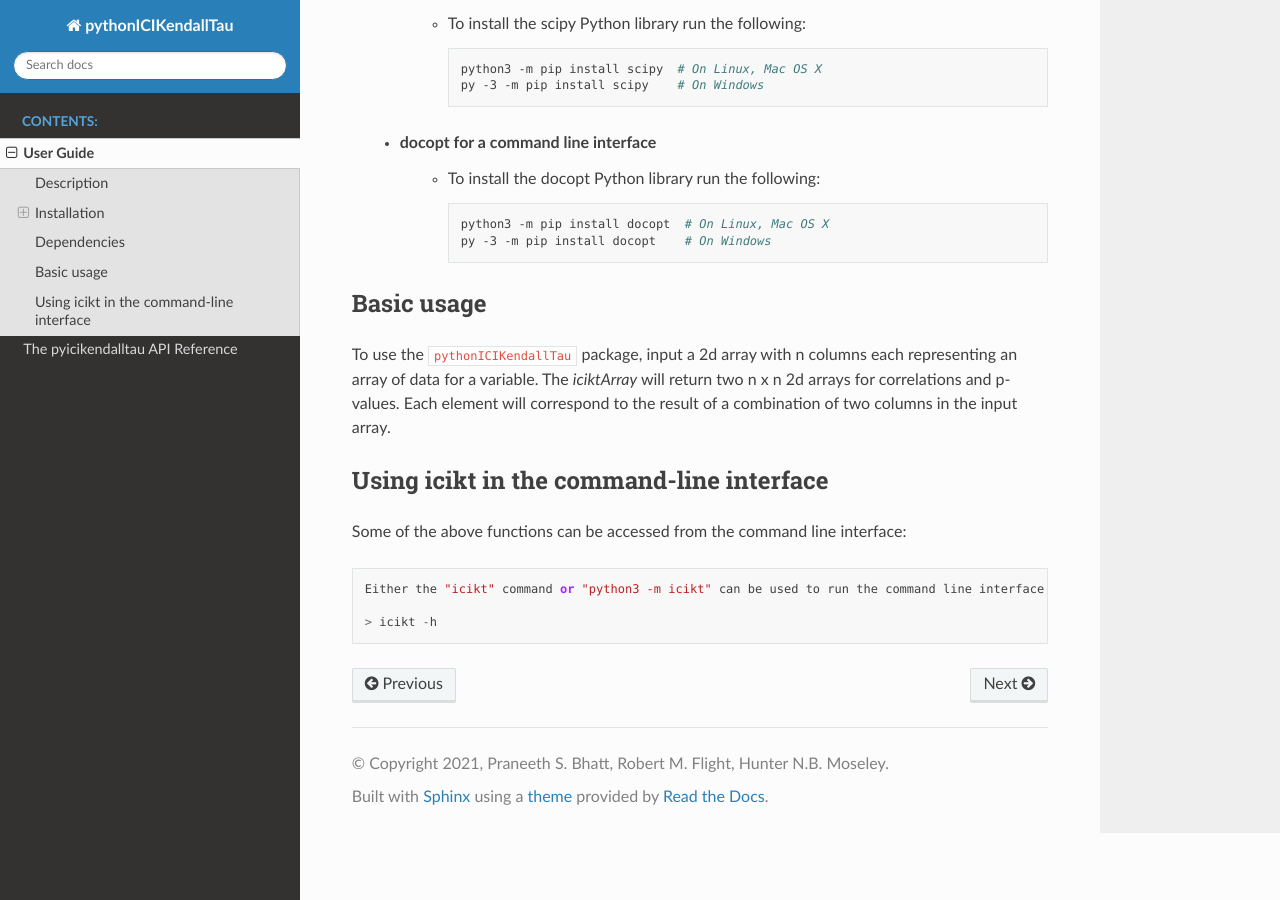
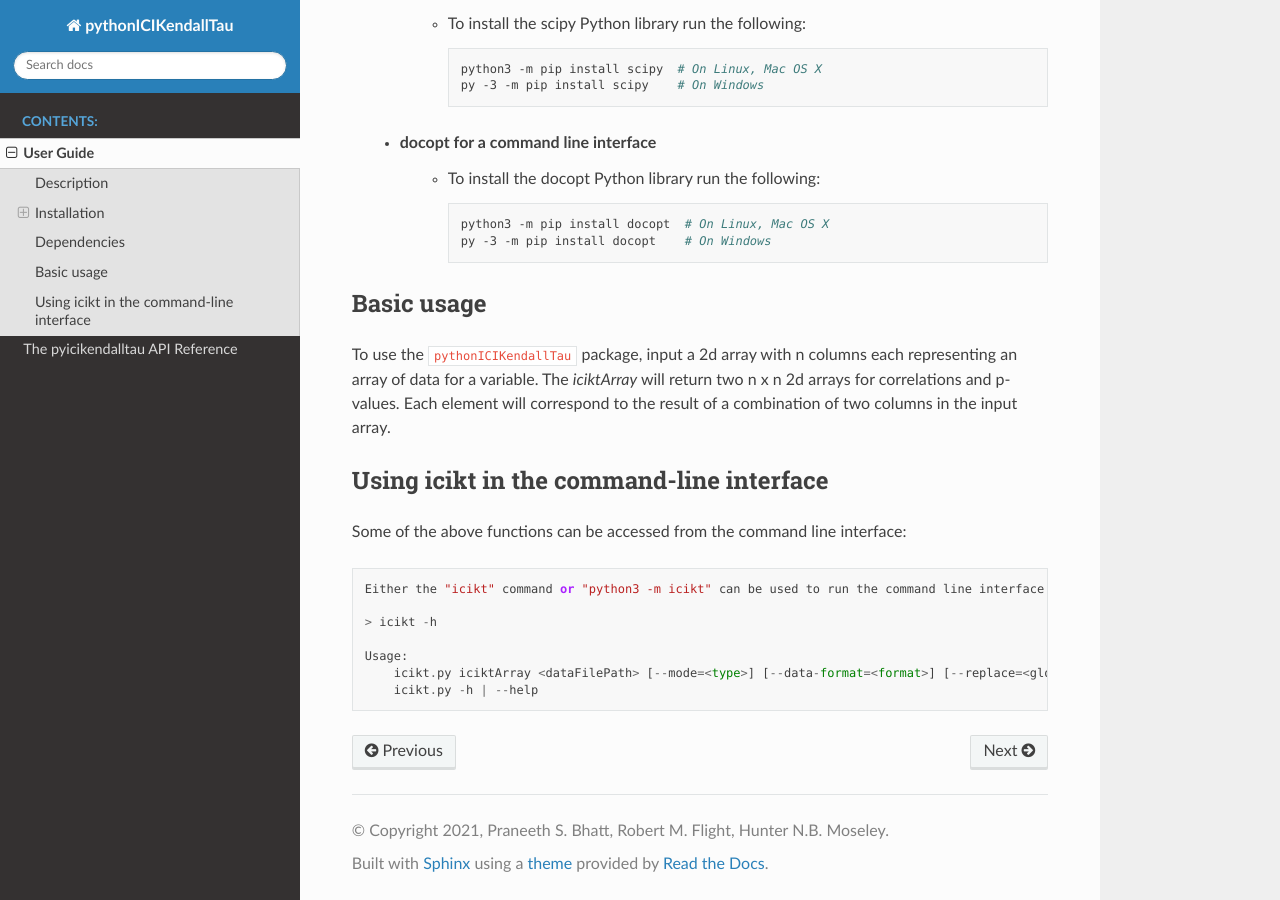
Before and after one commit to MoseleyBioinformaticsLab/icikt, a Sphinx documentation site: the page built from docs/guide.rst, in a window 1280 px wide and 900 px high, scrolled down 1364 px. Built offline with Sphinx 7.4.7 and the Read the Docs theme 2.0.0, drawn with Linux system fonts in a browser that asks for light colours.

Commit message:
Update guide.rst

```diff
--- a/docs/guide.rst
+++ b/docs/guide.rst
@@ -99,6 +99,11 @@ Some of the above functions can be accessed from the command line interface::
 
     > icikt -h
 
+    Usage:
+        icikt.py iciktArray <dataFilePath> [--mode=<type>] [--data-format=<format>] [--replace=<globalNA>]
+        icikt.py -h | --help
+
+
 
 
 .. _pip: https://pip.pypa.io/
```
